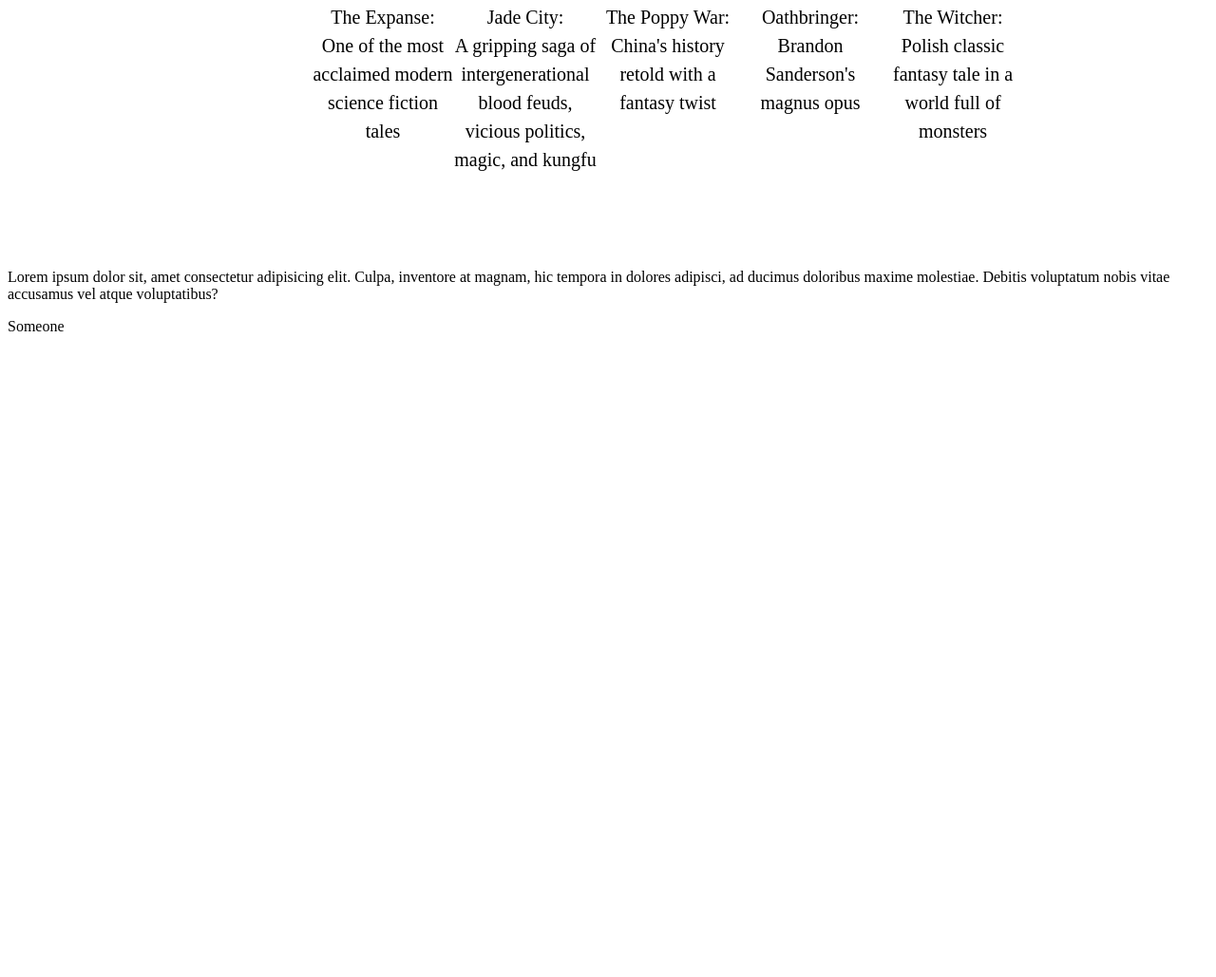
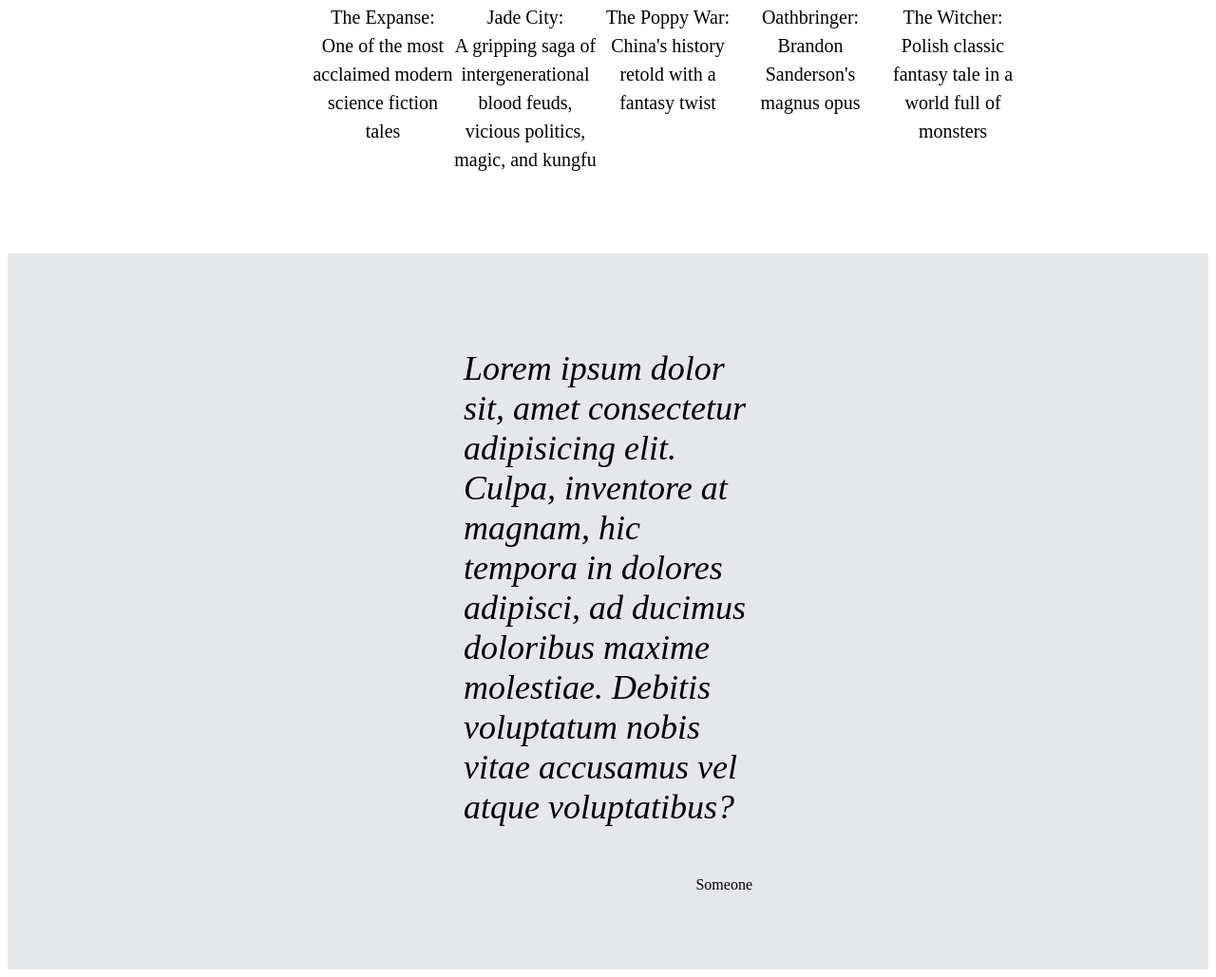
Before and after one commit to SmallsyBigs/landing-page, a plain HTML site: page index.html in a window 1280 px wide. Shown: the part 1587-2616 px from the top of the page at 95% size. Before the commit the page ends 1956 px from the top, so only its background shows below. Drawn offline with Linux system fonts and the light colour scheme.

Commit message:
add styling to quote section

```diff
--- a/styles.css
+++ b/styles.css
@@ -106,3 +106,19 @@
     max-width: 150px;
     line-height: 1.5em;
 }
+
+.quote-section {
+    background-color: #E5E7EB;
+    display: flex;
+    padding: 4em 30em;
+    flex-direction: column;
+}
+
+.the-quote {
+    font-size: 36px;
+    font-style: italic;
+}
+
+.quote-author {
+    align-self: flex-end;
+}
```
